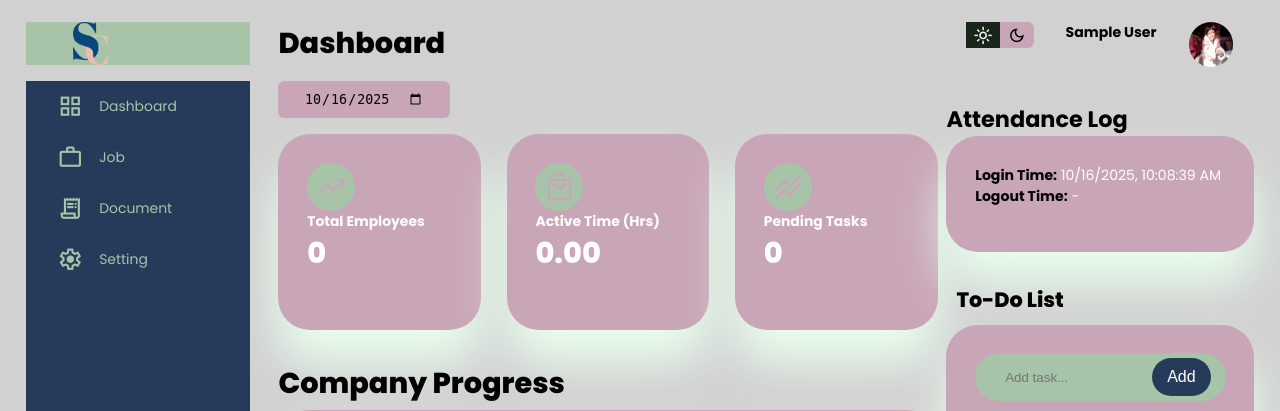
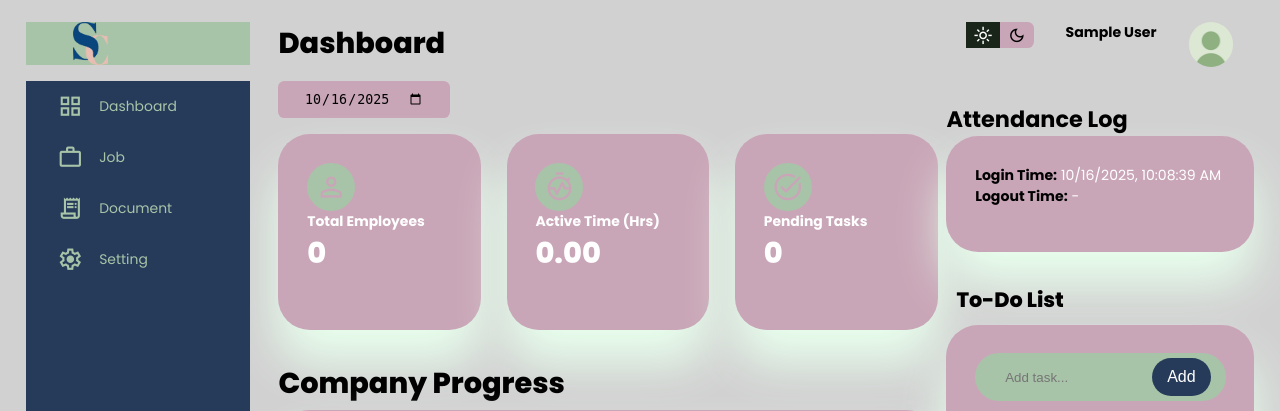
Before and after one commit to BadamiMas/SecureCorp-ICSP-, a Flask app: page /dashboard in a window 1280 px wide. Shown: the top 411 px of the page. Run offline with Flask 3, Linux system fonts and the light colour scheme; the visitor is signed in with stand-in values (Sample User, id 1); data that the repository does not hold is empty; some libraries are stand-ins or nearby versions.

Commit message:
new file:   static/images/icon.jpg 	modified:   templates/acc_dashboard.html 	modified:   templates/doc.html 	modified:   templates/head_dashboard.html 	modified:   templates/hr_dashboard.html 	modified:   templates/test.html

```diff
--- a/templates/doc.html
+++ b/templates/doc.html
@@ -136,7 +136,7 @@
                         <small class="text-muted"></small>
                     </div>
                     <div class="profile-photo">
-                        <img src="{{ url_for('static', filename='images/me.jpg') }}">
+                        <img src="{{ url_for('static', filename='images/icon.jpg') }}">
                     </div>
                 </div>
             </div>
--- a/templates/test.html
+++ b/templates/test.html
@@ -79,7 +79,7 @@
         <div class="insights">
             <!--EMPLOYEES-->
             <div class="sales">
-                <span class="material-symbols-outlined">trending_up</span>
+                <span class="material-symbols-outlined">person</span>
                 <div class="middle">
                     <div class="left">
                         <h3>Total Employees</h3>
@@ -92,7 +92,7 @@
 
             <!--ACTIVE TIME-->
             <div class="projects">
-                <span class="material-symbols-outlined">local_mall</span>
+                <span class="material-symbols-outlined">avg_time</span>
                 <div class="middle">
                     <div class="left">
                         <h3>Active Time (Hrs)</h3>
@@ -105,7 +105,7 @@
 
             <!--PENDING TASKS-->
             <div class="tasks">
-                <span class="material-symbols-outlined">stacked_line_chart</span>
+                <span class="material-symbols-outlined">task_alt</span>
                 <div class="middle">
                     <div class="left">
                         <h3>Pending Tasks</h3>
@@ -153,7 +153,7 @@
                         <small class="text-muted"></small>
                     </div>
                     <div class="profile-photo">
-                        <img src="{{ url_for('static', filename='images/me.jpg') }}">
+                        <img src="{{ url_for('static', filename='images/icon.jpg') }}">
                     </div>
                 </div>
             </div>
```
Also changed, not shown: templates/acc_dashboard.html (+4 -4 lines), templates/head_dashboard.html (+4 -4 lines), templates/hr_dashboard.html (+4 -4 lines), static/images/icon.jpg (added).
